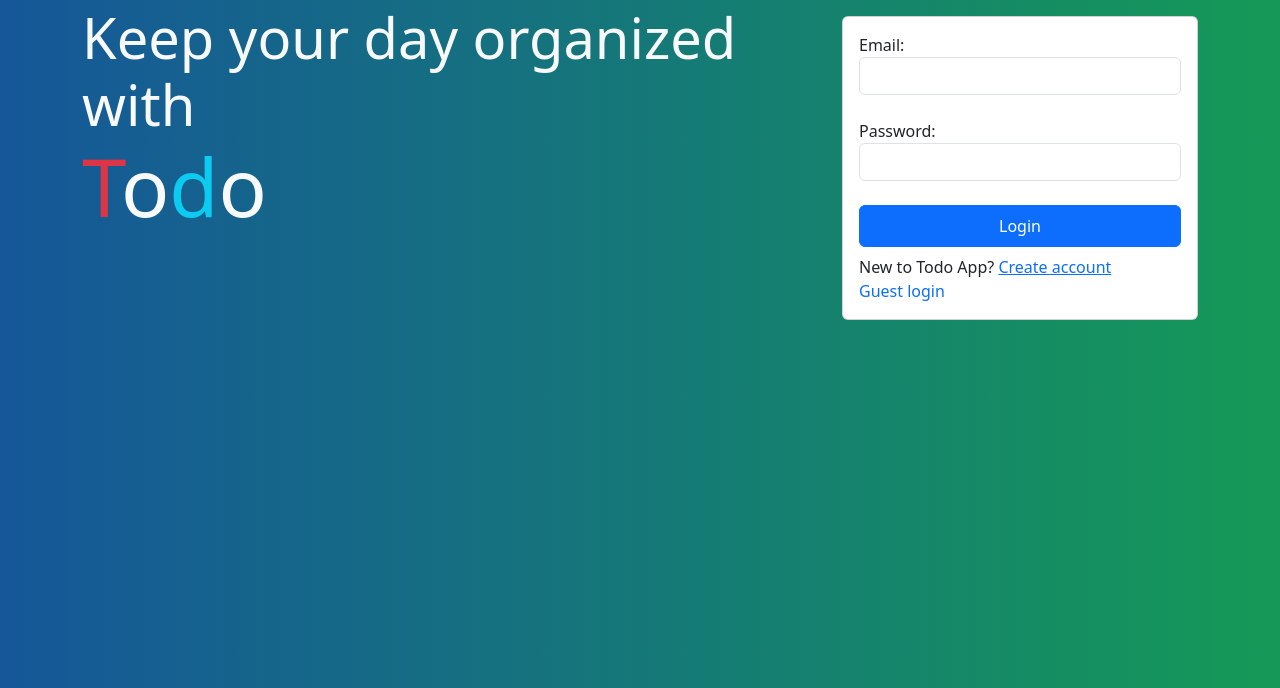
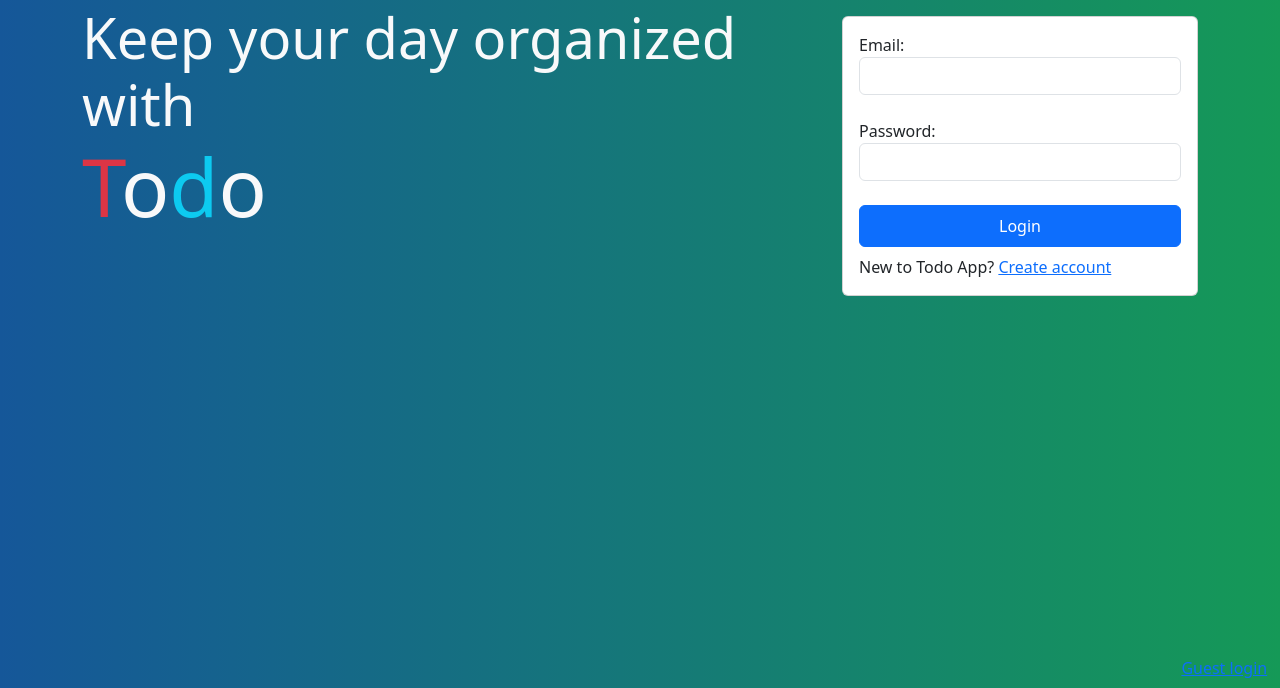
Before and after one commit to rabin20-04/Todo-app---flask, a Flask app: page / in a window 1280 px wide. Shown: the part 112-800 px from the top of the page. Run offline with Flask 3, Linux system fonts and the light colour scheme.

Commit message:
err-login

```diff
--- a/templates/login.html
+++ b/templates/login.html
@@ -63,14 +63,22 @@
                     <a href="/register">Create account</a></label
                   >
                 </div>
-                <a href="/home" class="text-decoration-none me-5"
-                  >Guest login</a
-                >
               </form>
             </div>
           </div>
         </div>
       </div>
+    </div>
+    <div
+      style="
+        position: absolute;
+        text-decoration: none;
+        bottom: 1vh;
+        right: 1vw;
+        color: red;
+      "
+    >
+      <a href="/home">Guest login</a>
     </div>
     <script
       src="https://cdn.jsdelivr.net/npm/bootstrap@5.3.3/dist/js/bootstrap.bundle.min.js"
```
Also changed, not shown: instance/todo.db, instance/user.db.
